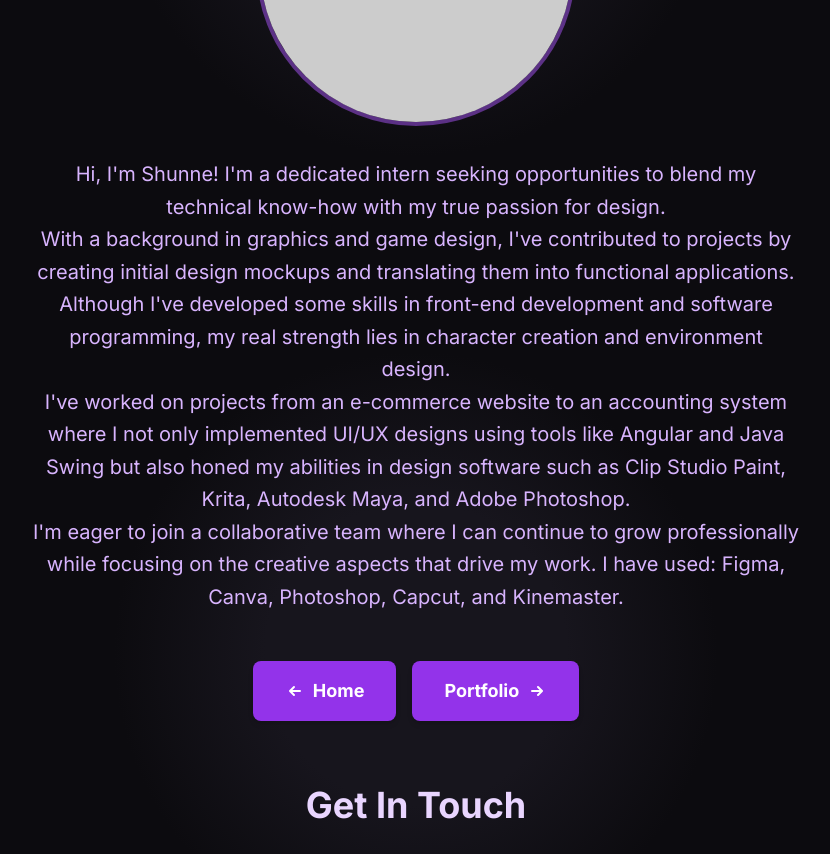
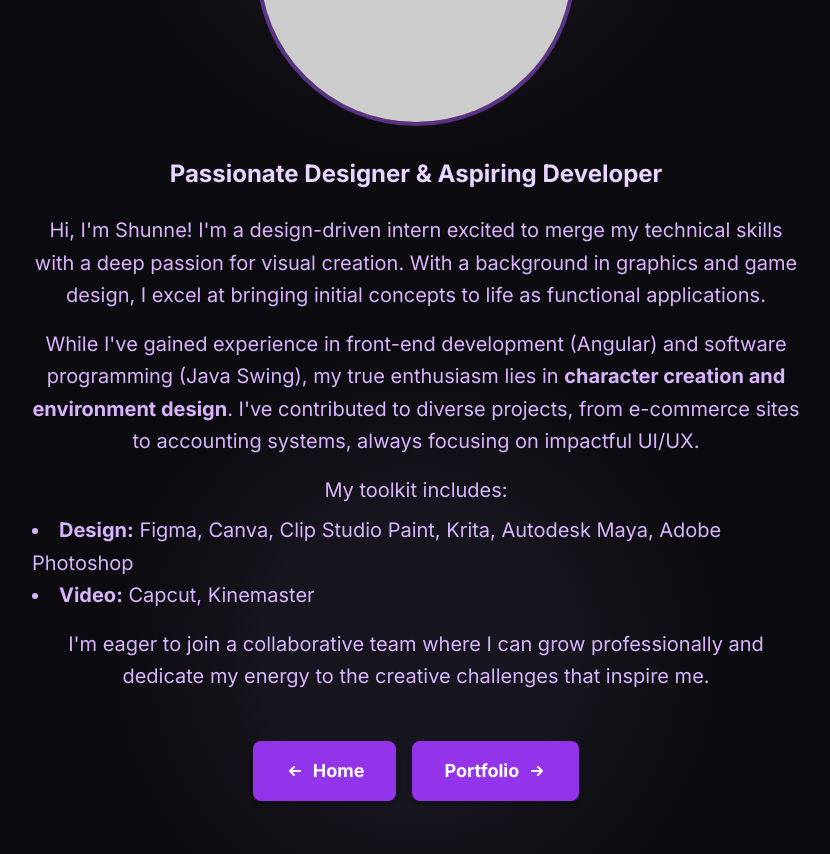
Before and after one commit to SporadicGitHub/sandoval-portfolio, a plain HTML site: page About.html in a window 1280 px wide. Shown: the part 546-1400 px from the top of the page, without its empty margins (224-1054 px from the left). Drawn offline with nearby package versions, Linux system fonts and the light colour scheme; placeholder pictures from the web are drawn by us.

Commit message:
Revised Whole Page

```diff
--- a/About.html
+++ b/About.html
@@ -65,7 +65,7 @@
             <h1 class="text-5xl md:text-6xl font-bold mb-4 text-purple-200">Shunne Gabriel M. Sandoval</h1>
             <p class="text-xl md:text-2xl text-purple-300">3D Artist | Game Developer | Graphic Designer</p>
             <nav class="mt-8 space-x-6">
-                <a href="mailto:sandoval.shunne@gmail.com" class="text-lg text-purple-300 hover:text-white transition duration-200"">Contact</a>
+                <a href="mailto:sandoval.shunne@gmail.com" class="text-lg text-purple-300 hover:text-white transition duration-200">Contact</a>
                 <a href="resources/Sandoval Resume.pdf" download class="text-lg text-purple-300 hover:text-white transition duration-200">Resume</a>
             </nav>
         </header>
@@ -75,13 +75,27 @@
             <div class="flex justify-center mb-8">
                 <img src="resources/essential-images/Sandoval.jpeg" alt="Profile Photo" class="w-80 h-80 rounded-full object-cover border-4 border-purple-500/50" onerror="this.onerror=null; this.src='https://placehold.co/192x192/cccccc/333333?text=Profile+Photo';">
             </div>
-            <p class="text-xl text-purple-300 leading-relaxed">
-                Hi, I'm Shunne! I'm a dedicated intern seeking opportunities to blend my technical know-how with my true passion for design.
-                <br> With a background in graphics and game design, I've contributed to projects by creating initial design mockups and translating them into functional applications.
-                <br> Although I've developed some skills in front-end development and software programming, my real strength lies in character creation and environment design.
-                <br> I've worked on projects from an e-commerce website to an accounting system where I not only implemented UI/UX designs using tools like Angular and Java Swing but also honed my abilities in design software such as Clip Studio Paint, Krita, Autodesk Maya, and Adobe Photoshop.
-                <br> I'm eager to join a collaborative team where I can continue to grow professionally while focusing on the creative aspects that drive my work. I have used: Figma, Canva, Photoshop, Capcut, and Kinemaster.
-            </p>
+
+            <h3 class="text-2xl font-semibold mb-6 text-purple-200">Passionate Designer & Aspiring Developer</h3>
+
+            <div class="text-xl text-purple-300 leading-relaxed space-y-4">
+                <p>
+                    Hi, I'm Shunne! I'm a design-driven intern excited to merge my technical skills with a deep passion for visual creation. With a background in graphics and game design, I excel at bringing initial concepts to life as functional applications.
+                </p>
+                <p>
+                    While I've gained experience in front-end development (Angular) and software programming (Java Swing), my true enthusiasm lies in <strong>character creation and environment design</strong>. I've contributed to diverse projects, from e-commerce sites to accounting systems, always focusing on impactful UI/UX.
+                </p>
+                <div>
+                    <p class="mb-2">My toolkit includes:</p>
+                    <ul class="list-disc list-inside text-left inline-block">
+                        <li><strong>Design:</strong> Figma, Canva, Clip Studio Paint, Krita, Autodesk Maya, Adobe Photoshop</li>
+                        <li><strong>Video:</strong> Capcut, Kinemaster</li>
+                    </ul>
+                </div>
+                <p>
+                    I'm eager to join a collaborative team where I can grow professionally and dedicate my energy to the creative challenges that inspire me.
+                </p>
+            </div>
 
             <div class="flex justify-center mt-12 space-x-4">
                 <a href="index.html" class="inline-flex items-center bg-purple-600 hover:bg-purple-700 text-white font-bold py-4 px-8 rounded-lg transition duration-300 shadow-md text-lg">
@@ -117,7 +131,8 @@
             <p class="text-purple-400">&copy; 2025 Shunne Gabriel M. Sandoval. All rights reserved.</p>
         </footer>
 
-    </div> <script>
+    </div>
+    <script>
         // JavaScript for the flashlight effect
         const body = document.body;
 
```
